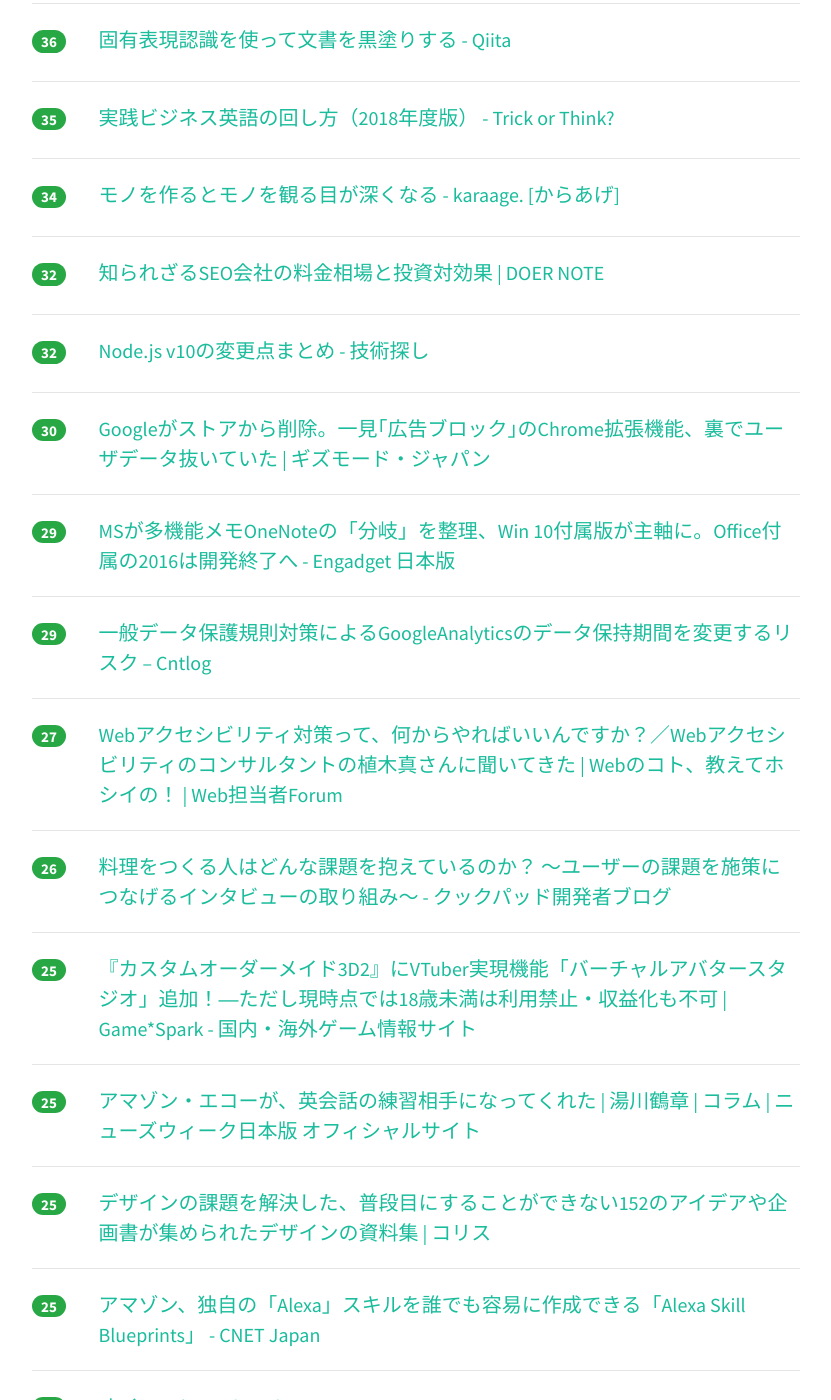
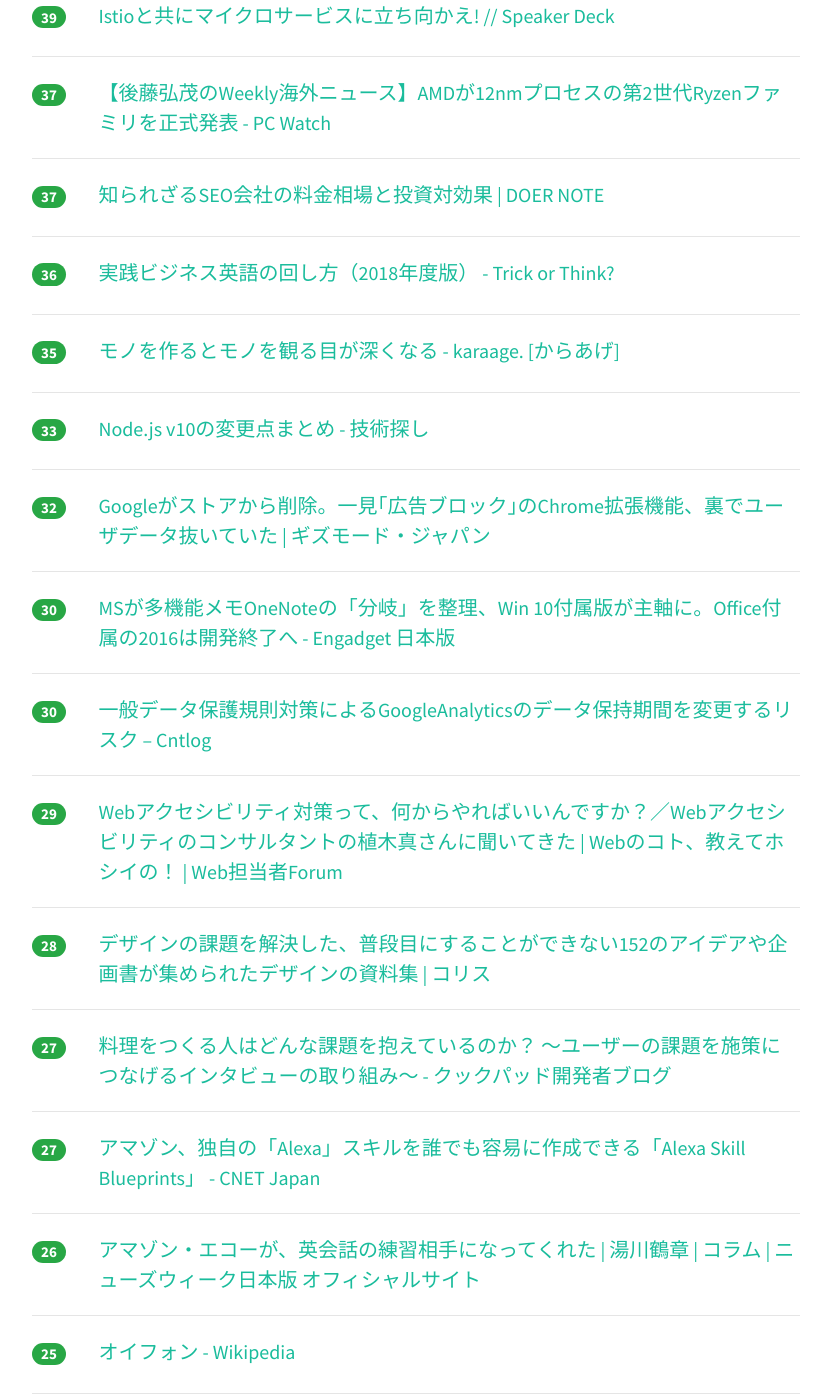
Before and after one commit to yatta47/hatena-matome-site, a Jekyll site: the page built from _posts/2018-04-20-hatena.md, in a window 1280 px wide and 1400 px high, scrolled down 2047 px. Shown: the whole window, without its empty margins (224-1055 px from the left). Built offline with Jekyll 4.4.1, drawn with Linux system fonts in a browser that asks for light colours; nearby versions of some CDN libraries; part of the change alters nothing that is shown; some of the changed text lies outside the part shown.

Commit message:
Updated 2018-04-20

```diff
--- a/_posts/2018-04-20-hatena.md
+++ b/_posts/2018-04-20-hatena.md
@@ -1,38 +1,38 @@
 ---
 layout: post
 title:  "2018-04-20 はてぶIT"
-date:   2018-04-20 17:01:09
+date:   2018-04-20 18:02:47
 tags: [it-hotentry]
 ---
-43 件のデータあり
+45 件のデータあり
 
 <hr><div class="row">
-<div class="col-1"><span class="badge badge-pill badge-success h2">388</span></div>
+<div class="col-1"><span class="badge badge-pill badge-success h2">390</span></div>
 <div class="col-11"><a href='https://axia.co.jp/2018-04-19' target='_blank'>日本のIT業界のためにSESは消滅するべきだと思う - 株式会社アクシア</a></div>
 </div>
 <hr>
 <div class="row">
-<div class="col-1"><span class="badge badge-pill badge-success h2">354</span></div>
+<div class="col-1"><span class="badge badge-pill badge-success h2">364</span></div>
 <div class="col-11"><a href='http://www.publickey1.jp/blog/18/javajavascriptrubypythongraalvmtwitter.html' target='_blank'>オラクル、JavaやJavaScript、Ruby、Pythonなど多言語対応を単一ランタイムで実現する「GraalVM」をオープンソースで公開。Twitterが本番環境で採用 － Publickey</a></div>
 </div>
 <hr>
 <div class="row">
-<div class="col-1"><span class="badge badge-pill badge-success h2">332</span></div>
+<div class="col-1"><span class="badge badge-pill badge-success h2">335</span></div>
 <div class="col-11"><a href='https://anond.hatelabo.jp/20180419221842' target='_blank'>ブクマカはブコメでスベるのやめてほしい</a></div>
 </div>
 <hr>
 <div class="row">
-<div class="col-1"><span class="badge badge-pill badge-success h2">203</span></div>
+<div class="col-1"><span class="badge badge-pill badge-success h2">247</span></div>
 <div class="col-11"><a href='https://coliss.com/articles/build-websites/operation/work/easy-building-bootstrap-pages-froala.html' target='_blank'>びっくりするほど簡単！HTMLやCSSの作業なしで、Bootstrap 4のさまざまなページを作成できる無料ツール | コリス</a></div>
 </div>
 <hr>
 <div class="row">
-<div class="col-1"><span class="badge badge-pill badge-success h2">136</span></div>
+<div class="col-1"><span class="badge badge-pill badge-success h2">142</span></div>
 <div class="col-11"><a href='https://twop.agile.esm.co.jp/tdd-and-incremental-design-with-patterns-c20179dffbea' target='_blank'>テスト駆動開発における進化的設計とデザインパターンの勘所とは？〜テスト駆動開発をやめて、なお残すべき習慣とは(9)</a></div>
 </div>
 <hr>
 <div class="row">
-<div class="col-1"><span class="badge badge-pill badge-success h2">98</span></div>
+<div class="col-1"><span class="badge badge-pill badge-success h2">101</span></div>
 <div class="col-11"><a href='http://sakaik.hateblo.jp/entry/20180420/mysql_8.0.11_ga_released' target='_blank'>MySQL 8.0.11 (GA)がリリースされました - sakaikの日々雑感～(T)編</a></div>
 </div>
 <hr>
@@ -42,7 +42,12 @@ tags: [it-hotentry]
 </div>
 <hr>
 <div class="row">
-<div class="col-1"><span class="badge badge-pill badge-success h2">62</span></div>
+<div class="col-1"><span class="badge badge-pill badge-success h2">67</span></div>
+<div class="col-11"><a href='https://togetter.com/li/1219779' target='_blank'>田亀源五郎さん「最近のニュースは『社会がセックスについてきちんと語ってこなかったツケ』みたいな印象」 - Togetter</a></div>
+</div>
+<hr>
+<div class="row">
+<div class="col-1"><span class="badge badge-pill badge-success h2">63</span></div>
 <div class="col-11"><a href='https://www.moyashi-koubou.com/blog/make_google_home_app_2018/' target='_blank'>はじめてのGoogle Homeアプリ開発（WebAPI連携/2018年春編） | もやし工房</a></div>
 </div>
 <hr>
@@ -52,12 +57,12 @@ tags: [it-hotentry]
 </div>
 <hr>
 <div class="row">
-<div class="col-1"><span class="badge badge-pill badge-success h2">55</span></div>
+<div class="col-1"><span class="badge badge-pill badge-success h2">56</span></div>
 <div class="col-11"><a href='http://kakakakakku.hatenablog.com/entry/2018/04/19/222636' target='_blank'>「Japan Container Days v18.04」に参加して1日中コンテナのことを考えていた - kakakakakku blog</a></div>
 </div>
 <hr>
 <div class="row">
-<div class="col-1"><span class="badge badge-pill badge-success h2">49</span></div>
+<div class="col-1"><span class="badge badge-pill badge-success h2">50</span></div>
 <div class="col-11"><a href='https://designmemo.jp/lifehack/morning-input.html' target='_blank'>情報収集を習慣にする！ずぼらデザイナーの朝活 | デザインメモ 2.0</a></div>
 </div>
 <hr>
@@ -67,18 +72,18 @@ tags: [it-hotentry]
 </div>
 <hr>
 <div class="row">
+<div class="col-1"><span class="badge badge-pill badge-success h2">46</span></div>
+<div class="col-11"><a href='https://cohalz.hatenablog.com/entry/2018/04/20/101536' target='_blank'>はてなでインフラ研修を受けました - cohаlz.hatеnablоg.сom</a></div>
+</div>
+<hr>
+<div class="row">
 <div class="col-1"><span class="badge badge-pill badge-success h2">45</span></div>
 <div class="col-11"><a href='http://jp.wsj.com/articles/SB12403095601924873365004584171101994801762' target='_blank'>ガラケー続々復活、格安市場に破壊的効果も - WSJ</a></div>
 </div>
 <hr>
 <div class="row">
-<div class="col-1"><span class="badge badge-pill badge-success h2">44</span></div>
-<div class="col-11"><a href='https://cohalz.hatenablog.com/entry/2018/04/20/101536' target='_blank'>はてなでインフラ研修を受けました - cohаlz.hatеnablоg.сom</a></div>
-</div>
-<hr>
-<div class="row">
 <div class="col-1"><span class="badge badge-pill badge-success h2">42</span></div>
-<div class="col-11"><a href='https://togetter.com/li/1219779' target='_blank'>田亀源五郎さん「最近のニュースは『社会がセックスについてきちんと語ってこなかったツケ』みたいな印象」 - Togetter</a></div>
+<div class="col-11"><a href='https://www3.nhk.or.jp/news/html/20180420/k10011410861000.html' target='_blank'>小学生に配布の防犯ブザー電池破裂 使用控えて | NHKニュース</a></div>
 </div>
 <hr>
 <div class="row">
@@ -92,63 +97,83 @@ tags: [it-hotentry]
 </div>
 <hr>
 <div class="row">
-<div class="col-1"><span class="badge badge-pill badge-success h2">38</span></div>
-<div class="col-11"><a href='https://www3.nhk.or.jp/news/html/20180420/k10011410861000.html' target='_blank'>小学生に配布の防犯ブザー電池破裂 使用控えて | NHKニュース</a></div>
+<div class="col-1"><span class="badge badge-pill badge-success h2">40</span></div>
+<div class="col-11"><a href='https://qiita.com/Hironsan/items/a5acf1d121926666907b' target='_blank'>固有表現認識を使って文書を黒塗りする - Qiita</a></div>
+</div>
+<hr>
+<div class="row">
+<div class="col-1"><span class="badge badge-pill badge-success h2">39</span></div>
+<div class="col-11"><a href='https://speakerdeck.com/ladicle/istiotogong-nimaikurosabisunili-tixiang-kae' target='_blank'>Istioと共にマイクロサービスに立ち向かえ! // Speaker Deck</a></div>
+</div>
+<hr>
+<div class="row">
+<div class="col-1"><span class="badge badge-pill badge-success h2">37</span></div>
+<div class="col-11"><a href='https://pc.watch.impress.co.jp/docs/column/kaigai/1118117.html' target='_blank'>【後藤弘茂のWeekly海外ニュース】AMDが12nmプロセスの第2世代Ryzenファミリを正式発表 - PC Watch</a></div>
+</div>
+<hr>
+<div class="row">
+<div class="col-1"><span class="badge badge-pill badge-success h2">37</span></div>
+<div class="col-11"><a href='https://sairu.co.jp/doernote/0018' target='_blank'>知られざるSEO会社の料金相場と投資対効果 | DOER NOTE</a></div>
 </div>
 <hr>
 <div class="row">
 <div class="col-1"><span class="badge badge-pill badge-success h2">36</span></div>
-<div class="col-11"><a href='https://pc.watch.impress.co.jp/docs/column/kaigai/1118117.html' target='_blank'>【後藤弘茂のWeekly海外ニュース】AMDが12nmプロセスの第2世代Ryzenファミリを正式発表 - PC Watch</a></div>
-</div>
-<hr>
-<div class="row">
-<div class="col-1"><span class="badge badge-pill badge-success h2">36</span></div>
-<div class="col-11"><a href='https://qiita.com/Hironsan/items/a5acf1d121926666907b' target='_blank'>固有表現認識を使って文書を黒塗りする - Qiita</a></div>
+<div class="col-11"><a href='http://tricken.hatenablog.com/entry/2018/04/19/084017' target='_blank'>実践ビジネス英語の回し方（2018年度版） - Trick or Think?</a></div>
 </div>
 <hr>
 <div class="row">
 <div class="col-1"><span class="badge badge-pill badge-success h2">35</span></div>
-<div class="col-11"><a href='http://tricken.hatenablog.com/entry/2018/04/19/084017' target='_blank'>実践ビジネス英語の回し方（2018年度版） - Trick or Think?</a></div>
-</div>
-<hr>
-<div class="row">
-<div class="col-1"><span class="badge badge-pill badge-success h2">34</span></div>
 <div class="col-11"><a href='http://karaage.hatenadiary.jp/entry/2018/04/20/073000' target='_blank'>モノを作るとモノを観る目が深くなる - karaage. [からあげ]</a></div>
 </div>
 <hr>
 <div class="row">
-<div class="col-1"><span class="badge badge-pill badge-success h2">32</span></div>
-<div class="col-11"><a href='https://sairu.co.jp/doernote/0018' target='_blank'>知られざるSEO会社の料金相場と投資対効果 | DOER NOTE</a></div>
+<div class="col-1"><span class="badge badge-pill badge-success h2">33</span></div>
+<div class="col-11"><a href='http://blog.hiroppy.me/entry/node10' target='_blank'>Node.js v10の変更点まとめ - 技術探し</a></div>
 </div>
 <hr>
 <div class="row">
 <div class="col-1"><span class="badge badge-pill badge-success h2">32</span></div>
-<div class="col-11"><a href='http://blog.hiroppy.me/entry/node10' target='_blank'>Node.js v10の変更点まとめ - 技術探し</a></div>
+<div class="col-11"><a href='https://www.gizmodo.jp/2018/04/google-chrome-fake-ad-blockers.html' target='_blank'>Googleがストアから削除。一見｢広告ブロック｣のChrome拡張機能、裏でユーザデータ抜いていた | ギズモード・ジャパン</a></div>
 </div>
 <hr>
 <div class="row">
 <div class="col-1"><span class="badge badge-pill badge-success h2">30</span></div>
-<div class="col-11"><a href='https://www.gizmodo.jp/2018/04/google-chrome-fake-ad-blockers.html' target='_blank'>Googleがストアから削除。一見｢広告ブロック｣のChrome拡張機能、裏でユーザデータ抜いていた | ギズモード・ジャパン</a></div>
+<div class="col-11"><a href='https://japanese.engadget.com/2018/04/19/ms-onenote-win-10-office-2016/' target='_blank'>MSが多機能メモOneNoteの「分岐」を整理、Win 10付属版が主軸に。Office付属の2016は開発終了へ - Engadget 日本版</a></div>
+</div>
+<hr>
+<div class="row">
+<div class="col-1"><span class="badge badge-pill badge-success h2">30</span></div>
+<div class="col-11"><a href='https://blog.cntlog.net/archives/2989' target='_blank'>一般データ保護規則対策によるGoogleAnalyticsのデータ保持期間を変更するリスク – Cntlog</a></div>
 </div>
 <hr>
 <div class="row">
 <div class="col-1"><span class="badge badge-pill badge-success h2">29</span></div>
-<div class="col-11"><a href='https://japanese.engadget.com/2018/04/19/ms-onenote-win-10-office-2016/' target='_blank'>MSが多機能メモOneNoteの「分岐」を整理、Win 10付属版が主軸に。Office付属の2016は開発終了へ - Engadget 日本版</a></div>
+<div class="col-11"><a href='https://webtan.impress.co.jp/e/2018/04/20/28538' target='_blank'>Webアクセシビリティ対策って、何からやればいいんですか？／Webアクセシビリティのコンサルタントの植木真さんに聞いてきた | Webのコト、教えてホシイの！ | Web担当者Forum</a></div>
 </div>
 <hr>
 <div class="row">
-<div class="col-1"><span class="badge badge-pill badge-success h2">29</span></div>
-<div class="col-11"><a href='https://blog.cntlog.net/archives/2989' target='_blank'>一般データ保護規則対策によるGoogleAnalyticsのデータ保持期間を変更するリスク – Cntlog</a></div>
+<div class="col-1"><span class="badge badge-pill badge-success h2">28</span></div>
+<div class="col-11"><a href='https://coliss.com/articles/book-review/isbn10-4844367498.html' target='_blank'>デザインの課題を解決した、普段目にすることができない152のアイデアや企画書が集められたデザインの資料集 | コリス</a></div>
 </div>
 <hr>
 <div class="row">
 <div class="col-1"><span class="badge badge-pill badge-success h2">27</span></div>
-<div class="col-11"><a href='https://webtan.impress.co.jp/e/2018/04/20/28538' target='_blank'>Webアクセシビリティ対策って、何からやればいいんですか？／Webアクセシビリティのコンサルタントの植木真さんに聞いてきた | Webのコト、教えてホシイの！ | Web担当者Forum</a></div>
+<div class="col-11"><a href='http://techlife.cookpad.com/entry/2018/04/20/090000' target='_blank'>料理をつくる人はどんな課題を抱えているのか？ 〜ユーザーの課題を施策につなげるインタビューの取り組み〜 - クックパッド開発者ブログ</a></div>
+</div>
+<hr>
+<div class="row">
+<div class="col-1"><span class="badge badge-pill badge-success h2">27</span></div>
+<div class="col-11"><a href='https://japan.cnet.com/article/35118066/' target='_blank'>アマゾン、独自の「Alexa」スキルを誰でも容易に作成できる「Alexa Skill Blueprints」 - CNET Japan</a></div>
 </div>
 <hr>
 <div class="row">
 <div class="col-1"><span class="badge badge-pill badge-success h2">26</span></div>
-<div class="col-11"><a href='http://techlife.cookpad.com/entry/2018/04/20/090000' target='_blank'>料理をつくる人はどんな課題を抱えているのか？ 〜ユーザーの課題を施策につなげるインタビューの取り組み〜 - クックパッド開発者ブログ</a></div>
+<div class="col-11"><a href='https://www.newsweekjapan.jp/yukawa/2018/04/post-16.php' target='_blank'>アマゾン・エコーが、英会話の練習相手になってくれた | 湯川鶴章 | コラム | ニューズウィーク日本版 オフィシャルサイト</a></div>
+</div>
+<hr>
+<div class="row">
+<div class="col-1"><span class="badge badge-pill badge-success h2">25</span></div>
+<div class="col-11"><a href='https://ja.wikipedia.org/wiki/%E3%82%AA%E3%82%A4%E3%83%95%E3%82%A9%E3%83%B3' target='_blank'>オイフォン - Wikipedia</a></div>
 </div>
 <hr>
 <div class="row">
@@ -157,28 +182,13 @@ tags: [it-hotentry]
 </div>
 <hr>
 <div class="row">
-<div class="col-1"><span class="badge badge-pill badge-success h2">25</span></div>
-<div class="col-11"><a href='https://www.newsweekjapan.jp/yukawa/2018/04/post-16.php' target='_blank'>アマゾン・エコーが、英会話の練習相手になってくれた | 湯川鶴章 | コラム | ニューズウィーク日本版 オフィシャルサイト</a></div>
+<div class="col-1"><span class="badge badge-pill badge-success h2">22</span></div>
+<div class="col-11"><a href='https://www.gamespark.jp/article/2018/04/19/80182.html' target='_blank'>一般版『VRカノジョ』、教育機関向け「VR Kanojo for Academic use」プログラム発表―VRの研究・勉強目的の無料配布 | Game*Spark - 国内・海外ゲーム情報サイト</a></div>
 </div>
 <hr>
 <div class="row">
-<div class="col-1"><span class="badge badge-pill badge-success h2">25</span></div>
-<div class="col-11"><a href='https://coliss.com/articles/book-review/isbn10-4844367498.html' target='_blank'>デザインの課題を解決した、普段目にすることができない152のアイデアや企画書が集められたデザインの資料集 | コリス</a></div>
-</div>
-<hr>
-<div class="row">
-<div class="col-1"><span class="badge badge-pill badge-success h2">25</span></div>
-<div class="col-11"><a href='https://japan.cnet.com/article/35118066/' target='_blank'>アマゾン、独自の「Alexa」スキルを誰でも容易に作成できる「Alexa Skill Blueprints」 - CNET Japan</a></div>
-</div>
-<hr>
-<div class="row">
-<div class="col-1"><span class="badge badge-pill badge-success h2">24</span></div>
-<div class="col-11"><a href='https://ja.wikipedia.org/wiki/%E3%82%AA%E3%82%A4%E3%83%95%E3%82%A9%E3%83%B3' target='_blank'>オイフォン - Wikipedia</a></div>
-</div>
-<hr>
-<div class="row">
-<div class="col-1"><span class="badge badge-pill badge-success h2">24</span></div>
-<div class="col-11"><a href='https://speakerdeck.com/ladicle/istiotogong-nimaikurosabisunili-tixiang-kae' target='_blank'>Istioと共にマイクロサービスに立ち向かえ! // Speaker Deck</a></div>
+<div class="col-1"><span class="badge badge-pill badge-success h2">22</span></div>
+<div class="col-11"><a href='https://togetter.com/li/1216927' target='_blank'>「関西の一家に一台たこ焼き器は真実」「特撮ガチ勢は着ぐるみをガワと呼ぶ」…あらゆる世界のガチ勢を調査してみた - Togetter</a></div>
 </div>
 <hr>
 <div class="row">
@@ -192,23 +202,23 @@ tags: [it-hotentry]
 </div>
 <hr>
 <div class="row">
-<div class="col-1"><span class="badge badge-pill badge-success h2">18</span></div>
+<div class="col-1"><span class="badge badge-pill badge-success h2">20</span></div>
+<div class="col-11"><a href='https://anond.hatelabo.jp/20180420150852' target='_blank'>文系大学生の人生プランが見えてこない</a></div>
+</div>
+<hr>
+<div class="row">
+<div class="col-1"><span class="badge badge-pill badge-success h2">20</span></div>
+<div class="col-11"><a href='https://speakerdeck.com/tinjyuu/google-kubernetes-engine-niokerubatutichu-li-falsepatan' target='_blank'>Google Kubernetes Engine におけるバッチ処理のパターン // Speaker Deck</a></div>
+</div>
+<hr>
+<div class="row">
+<div class="col-1"><span class="badge badge-pill badge-success h2">19</span></div>
 <div class="col-11"><a href='https://pc.watch.impress.co.jp/docs/topic/review/1117989.html' target='_blank'>【レビュー】クロック向上で注目される第2世代Ryzenをベンチマーク - PC Watch</a></div>
 </div>
 <hr>
 <div class="row">
-<div class="col-1"><span class="badge badge-pill badge-success h2">18</span></div>
-<div class="col-11"><a href='https://www.gamespark.jp/article/2018/04/19/80182.html' target='_blank'>一般版『VRカノジョ』、教育機関向け「VR Kanojo for Academic use」プログラム発表―VRの研究・勉強目的の無料配布 | Game*Spark - 国内・海外ゲーム情報サイト</a></div>
-</div>
-<hr>
-<div class="row">
-<div class="col-1"><span class="badge badge-pill badge-success h2">18</span></div>
+<div class="col-1"><span class="badge badge-pill badge-success h2">19</span></div>
 <div class="col-11"><a href='https://blogs.technet.microsoft.com/jperablog/2018/04/20/rs4-registry/' target='_blank'>Windows 10 機能更新プログラム (2018 Spring Release) における元号のレジストリ更新について – Japan New Era Name Support Blog</a></div>
-</div>
-<hr>
-<div class="row">
-<div class="col-1"><span class="badge badge-pill badge-success h2">18</span></div>
-<div class="col-11"><a href='https://togetter.com/li/1216927' target='_blank'>「関西の一家に一台たこ焼き器は真実」「特撮ガチ勢は着ぐるみをガワと呼ぶ」…あらゆる世界のガチ勢を調査してみた - Togetter</a></div>
 </div>
 <hr>
 <div class="row">
@@ -217,7 +227,7 @@ tags: [it-hotentry]
 </div>
 <hr>
 <div class="row">
-<div class="col-1"><span class="badge badge-pill badge-success h2">12</span></div>
+<div class="col-1"><span class="badge badge-pill badge-success h2">13</span></div>
 <div class="col-11"><a href='https://anond.hatelabo.jp/20180420111643' target='_blank'>毎日日記つけてなくてもブコメしてたらそれがその日の日記になってるｔっ..</a></div>
 </div>
 <hr>
```
